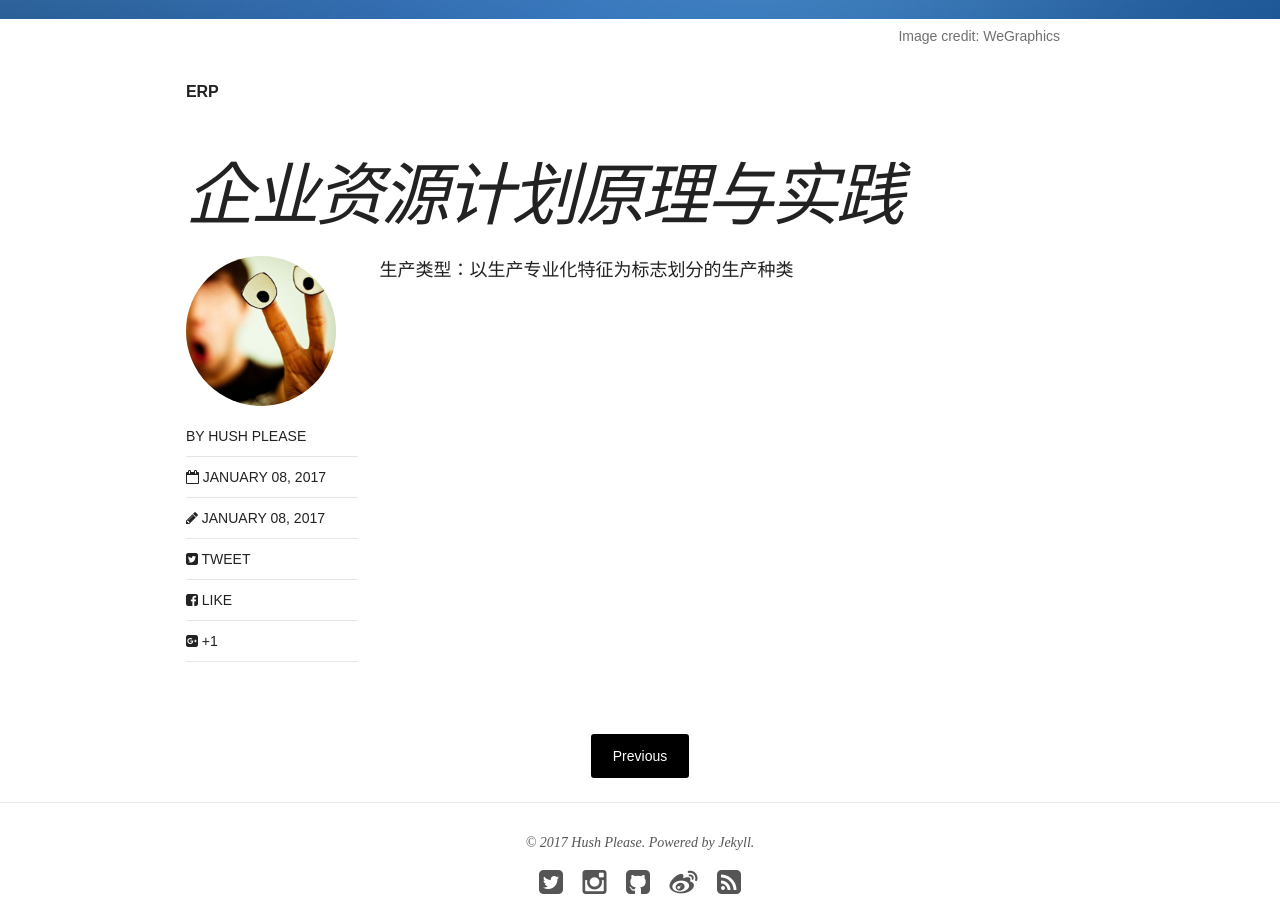
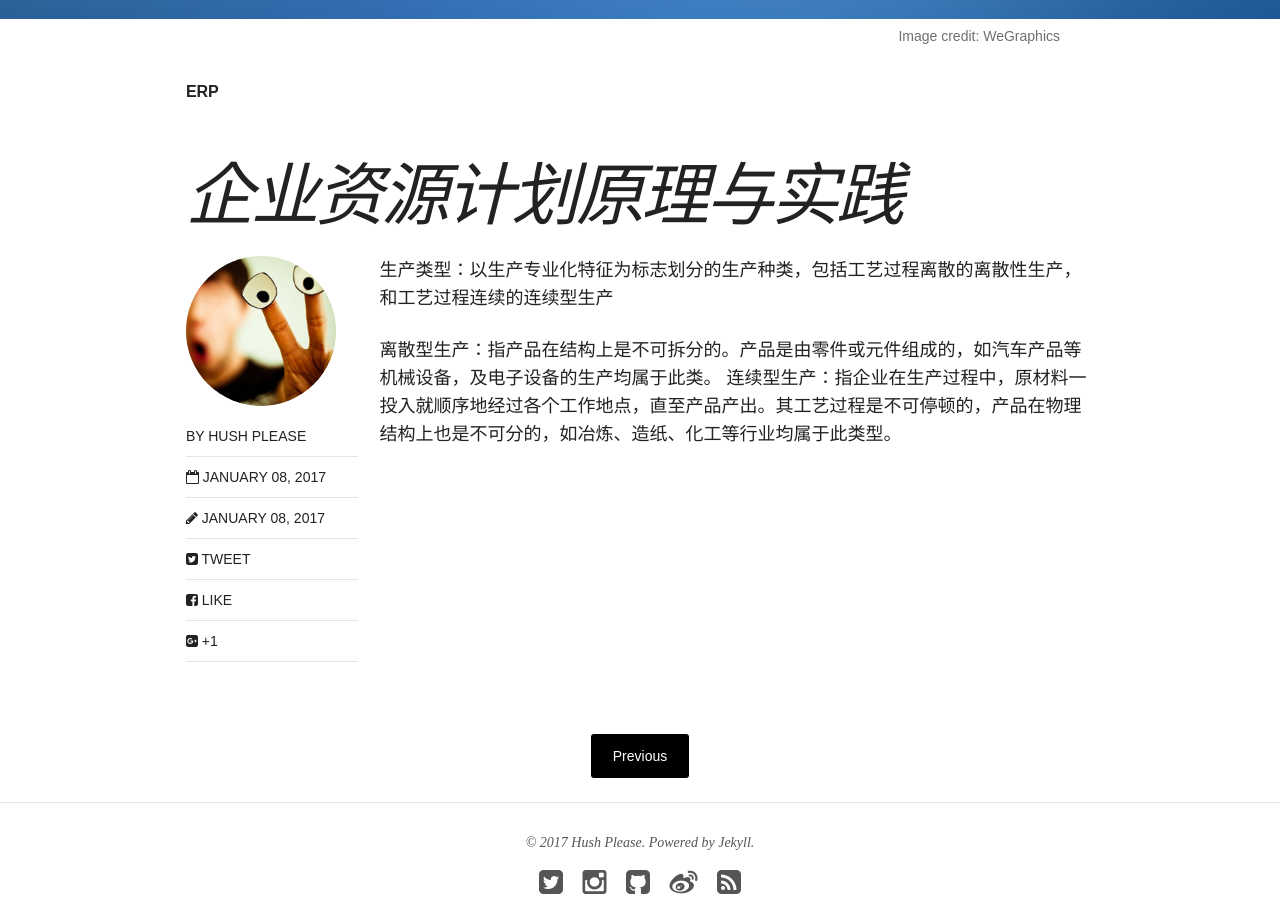
Before and after one commit to hushPlease/hushPlease.github.io, a Jekyll site: the page built from _posts/articles/2017-01-08-enterprise-resource-planning-principle-and-practicing.md, in a window 1280 px wide and 900 px high, scrolled down 674 px. Built offline with Jekyll 4.4.1, drawn with Linux system fonts in a browser that asks for light colours; nearby versions of some CDN libraries.

Commit message:
New post about ERP.

```diff
--- a/_posts/articles/2017-01-08-enterprise-resource-planning-principle-and-practicing.md
+++ b/_posts/articles/2017-01-08-enterprise-resource-planning-principle-and-practicing.md
@@ -14,4 +14,7 @@ modified: 2017-01-08 20:47:08
 share: true
 ---
 
-生产类型：以生产专业化特征为标志划分的生产种类
+生产类型：以生产专业化特征为标志划分的生产种类，包括工艺过程离散的离散性生产，和工艺过程连续的连续型生产
+
+离散型生产：指产品在结构上是不可拆分的。产品是由零件或元件组成的，如汽车产品等机械设备，及电子设备的生产均属于此类。
+连续型生产：指企业在生产过程中，原材料一投入就顺序地经过各个工作地点，直至产品产出。其工艺过程是不可停顿的，产品在物理结构上也是不可分的，如冶炼、造纸、化工等行业均属于此类型。
```
